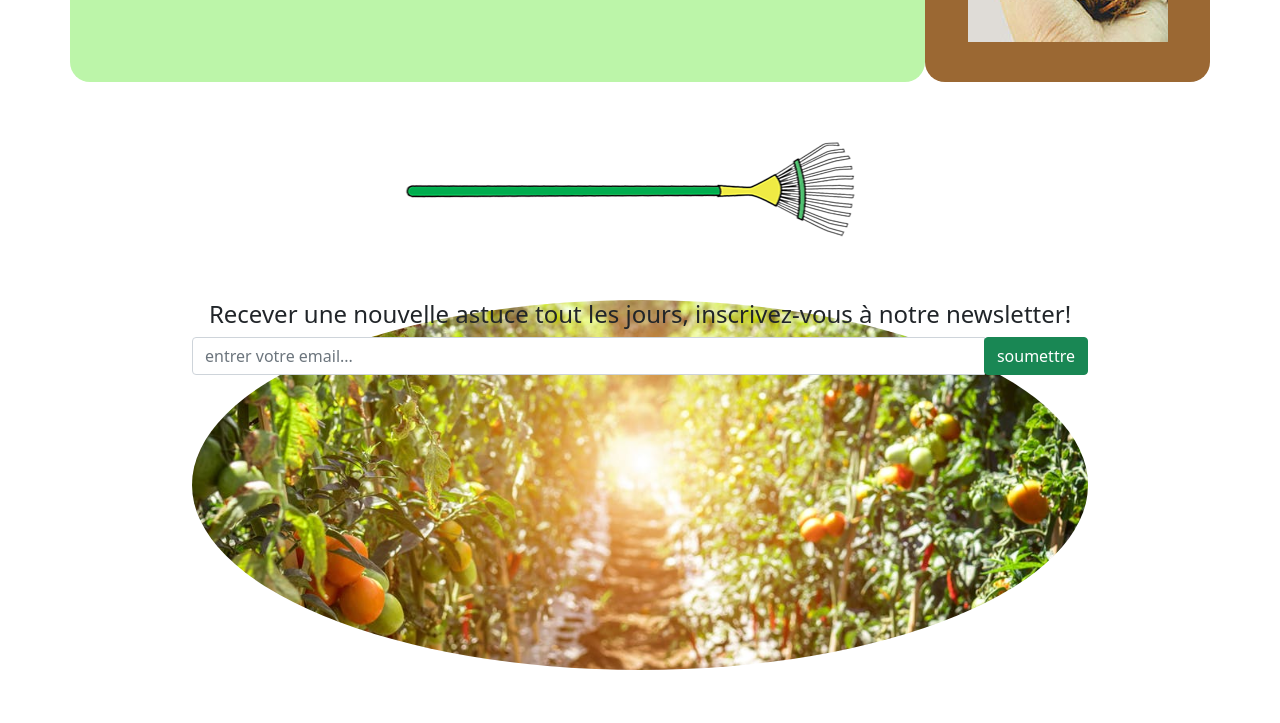
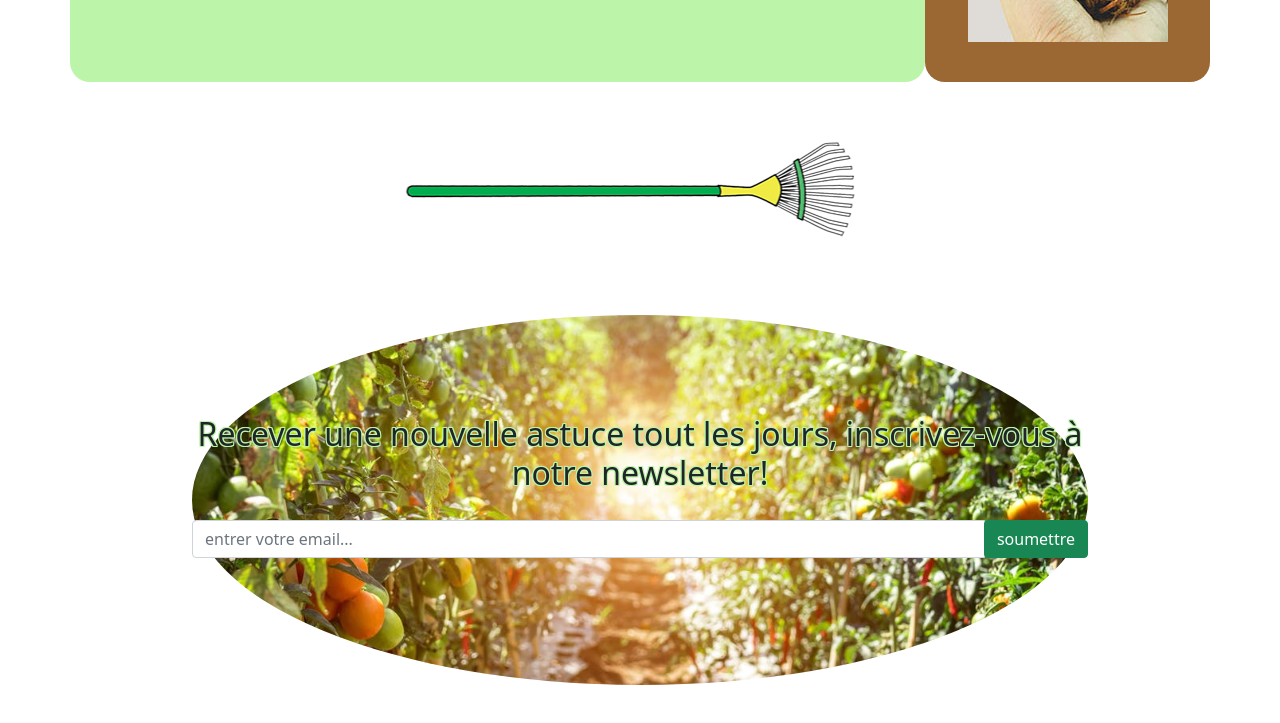
Before and after one commit to adelwebdev/BOOTSTRAPS_JQUERY, a plain HTML site: page index.html in a window 1280 px wide. Shown: the part 1956-2679 px from the top of the page. Drawn offline with nearby package versions, Linux system fonts and the light colour scheme.

Commit message:
Add files via upload

```diff
--- a/style.css
+++ b/style.css
@@ -144,3 +144,11 @@ h1 {
   border-radius: 50%;
   margin-bottom: 70px;
 }
+#newsletter h4 {
+  margin-top: 15px;
+  padding: 100px 0 20px 0;
+  font-size: 2em;
+  text-shadow: 1px 1px 0 #bcf5a9, 1px -1px 0 #bcf5a9, -1px 1px 0 #bcf5a9,
+    -1px -1px 0 #bcf5a9, 1px 0px 0 #bcf5a9, 0px 1px 0 #bcf5a9,
+    -1px 0px 0 #bcf5a9, 0px -1px 0 #bcf5a9;
+}
```
